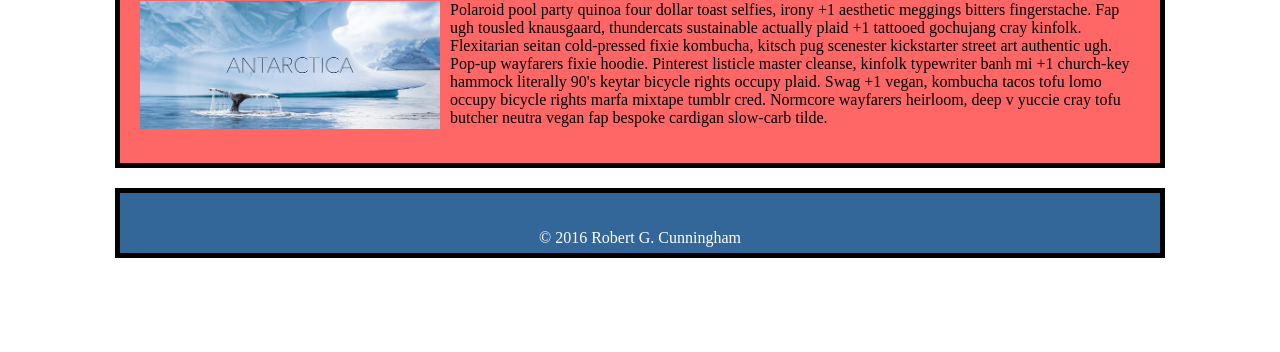
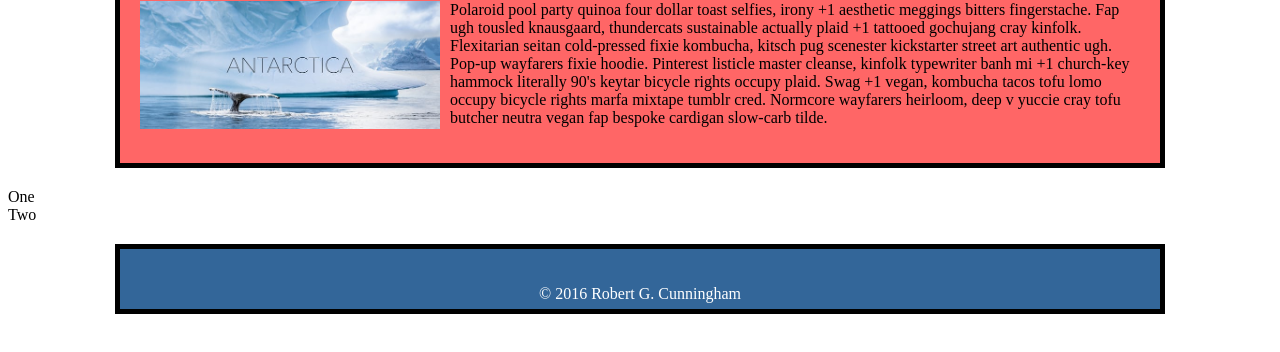
Before and after one commit to rgc3/my_first_site_tts, a plain HTML site: page index.html in a window 1280 px wide. Shown: the part 124-476 px from the top of the page. Drawn offline with Linux system fonts and the light colour scheme.

Commit message:
added divs to show color theme

```diff
--- a/index.html
+++ b/index.html
@@ -10,6 +10,10 @@
 			<h1>Welcome to Travel Site</h1>
 				<p><img src="assets/images/antarctica.jpg">Polaroid pool party quinoa four dollar toast selfies, irony +1 aesthetic meggings bitters fingerstache. Fap ugh tousled knausgaard, thundercats sustainable actually plaid +1 tattooed gochujang cray kinfolk. Flexitarian seitan cold-pressed fixie kombucha, kitsch pug scenester kickstarter street art authentic ugh. Pop-up wayfarers fixie hoodie. Pinterest listicle master cleanse, kinfolk typewriter banh mi +1 church-key hammock literally 90's keytar bicycle rights occupy plaid. Swag +1 vegan, kombucha tacos tofu lomo occupy bicycle rights marfa mixtape tumblr cred. Normcore wayfarers heirloom, deep v yuccie cray tofu butcher neutra vegan fap bespoke cardigan slow-carb tilde.</p>
 		</div>
+
+		<div class="one">One</div>
+		<div class="two">Two</div>
+
 		<div class="footer">
 			<p>&#169; 2016 Robert G. Cunningham</p>
 		</div>
```
